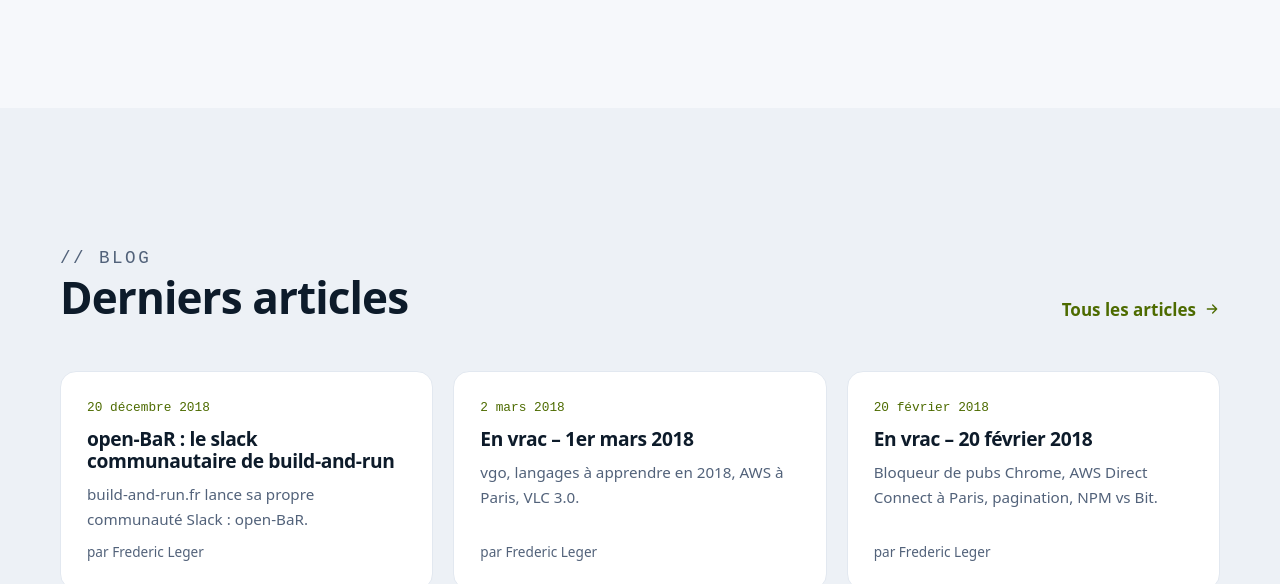
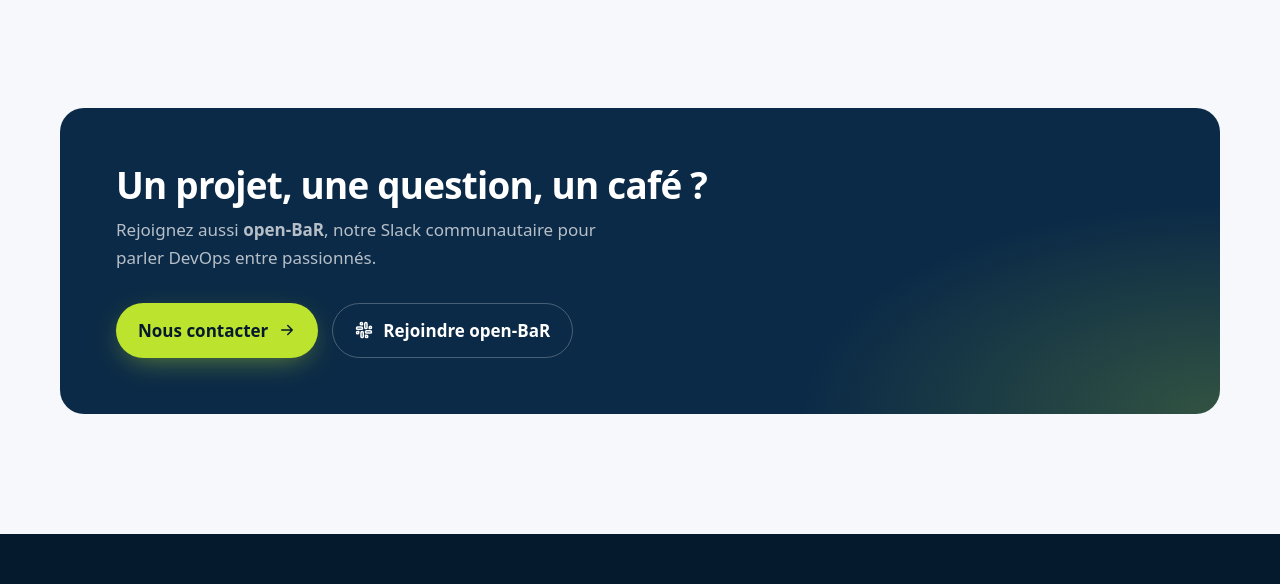
Before and after one commit to build-and-run/website, an Astro site: page / in a window 1280 px wide. Shown: the part 3354-3938 px from the top of the page. Built offline with nearby package versions, Linux system fonts and the light colour scheme; Astro itself is replaced by a stand-in of ours.

Commit message:
Remove the latest posts section from the homepage
Co-Authored-By: Claude Opus 5.5 <noreply@anthropic.com>

```diff
--- a/src/pages/index.astro
+++ b/src/pages/index.astro
@@ -1,12 +1,8 @@
 ---
 import { Image } from 'astro:assets';
-import { getCollection } from 'astro:content';
 import Base from '../layouts/Base.astro';
 import Icon from '../components/Icon.astro';
-import PostCard from '../components/PostCard.astro';
 import { SERVICES, PORTFOLIO, TEAM, LINKS, url } from '../consts';
-
-const posts = (await getCollection('blog')).sort((a, b) => b.data.date.valueOf() - a.data.date.valueOf()).slice(0, 3);
 ---
 
 <Base overlay>
@@ -125,21 +121,6 @@ const posts = (await getCollection('blog')).sort((a, b) => b.data.date.valueOf()
             <span class="tag">#freelance</span><span class="tag">#ops</span><span class="tag">#aix-marseille</span>
           </div>
         </a>
-      </div>
-    </div>
-  </section>
-
-  <section class="section alt">
-    <div class="container">
-      <div class="section-head row">
-        <div>
-          <p class="eyebrow">// blog</p>
-          <h2>Derniers articles</h2>
-        </div>
-        <a href={url('/blog/')} class="more">Tous les articles <Icon name="arrow" size={16} /></a>
-      </div>
-      <div class="posts">
-        {posts.map((p) => <PostCard post={p} />)}
       </div>
     </div>
   </section>
@@ -407,32 +388,6 @@ const posts = (await getCollection('blog')).sort((a, b) => b.data.date.valueOf()
     border-width: 2px;
   }
 
-  .row {
-    max-width: none;
-    display: flex;
-    justify-content: space-between;
-    align-items: end;
-    gap: 16px;
-    flex-wrap: wrap;
-  }
-  .more {
-    display: inline-flex;
-    align-items: center;
-    gap: 8px;
-    font-weight: 600;
-    color: var(--accent-text);
-    text-decoration: none;
-  }
-  .posts {
-    display: grid;
-    grid-template-columns: repeat(3, 1fr);
-    gap: 20px;
-  }
-
-  .alt,
-  .cta-wrap {
-    background: color-mix(in srgb, var(--border) 45%, var(--bg));
-  }
   .cta-wrap {
     padding-top: 0;
   }
@@ -464,9 +419,6 @@ const posts = (await getCollection('blog')).sort((a, b) => b.data.date.valueOf()
     .portfolio {
       grid-template-columns: repeat(2, 1fr);
     }
-    .posts {
-      grid-template-columns: 1fr;
-    }
   }
   @media (max-width: 600px) {
     .hero {
```
